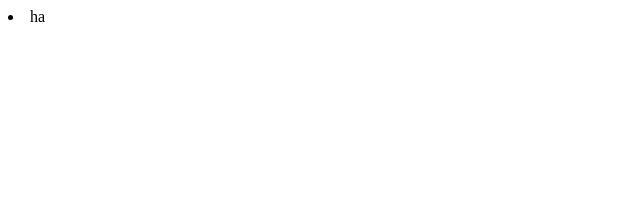
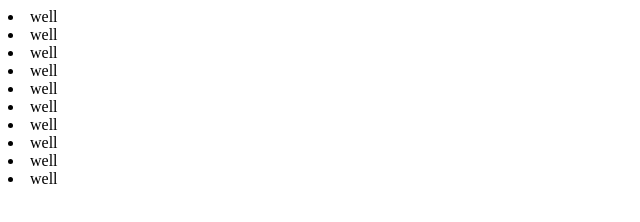
Before and after one commit to valentijnnieman/paper, a plain HTML site: page index.html in a window 1280 px wide. Shown: the whole page, without its empty margins (0-640 px from the left). Drawn offline with Linux system fonts and the light colour scheme.

Commit message:
prototyping render methods and binding click handlers

```diff
--- a/index.html
+++ b/index.html
@@ -13,5 +13,6 @@
     <body>
       <div id='root'></div>
       <script src='./src/main.js'></script>
+      <script src='./index.js'></script>
     </body>
 </html>
--- /dev/null
+++ b/index.js
@@ -0,0 +1,19 @@
+// define a component
+function testComponent(){
+  this.click = function() {
+    console.log('ha')
+  }
+  this.list = function() {
+    var elements = []
+    for(var i = 0; i < 10; i++) {
+      elements.push(createNode("li", "well", this.click))
+    }
+    return elements
+  }
+  this.render = function() {
+    return this.list()
+  }
+}
+
+bindMethods(testComponent, [])
+renderInto('root', testComponent)
--- a/src/main.js
+++ b/src/main.js
@@ -1,29 +1,24 @@
 // Paper prototype
 // ui rendering library using functional javascript paradigms
 
-// define a component
-var testComponent = function(){
-  var component = {}
-  component.click = function() {
-    console.log('ha')
+function renderInto(rootID, component) {
+  var element = new component()
+  for(var i = 0; i < element.render().length; i++) {
+    document.getElementById(rootID).appendChild(element.render()[i])
   }
-  component.list = function() {
-    var htmlstring = ""
-    for(var i = 0; i < 10; i++) {
-      htmlstring += '<li onclick="click">well</li>'
-    }
-    return htmlstring
-  }
-  component.render = function() {
-    return component.list()
-  }
-  return component
 }
 
-function renderInto(rootID, component) {
-  var node = document.createElement('div')
-  window.funfunc = component().click
-  node.innerHTML = '<li onclick="component().click()">ha</li>'
-  document.getElementById(rootID).appendChild(node)
+function createNode(element, inner, onClick) {
+  var node = document.createElement(element)
+  node.innerHTML = inner
+  if(onClick) {
+    node.onclick = onClick
+  }
+  return node
 }
-renderInto('root', testComponent)
+
+function bindMethods(component, methods) {
+  var element = new component()
+  var renderedComponent = element.render()
+  console.log(renderedComponent)
+}
```
